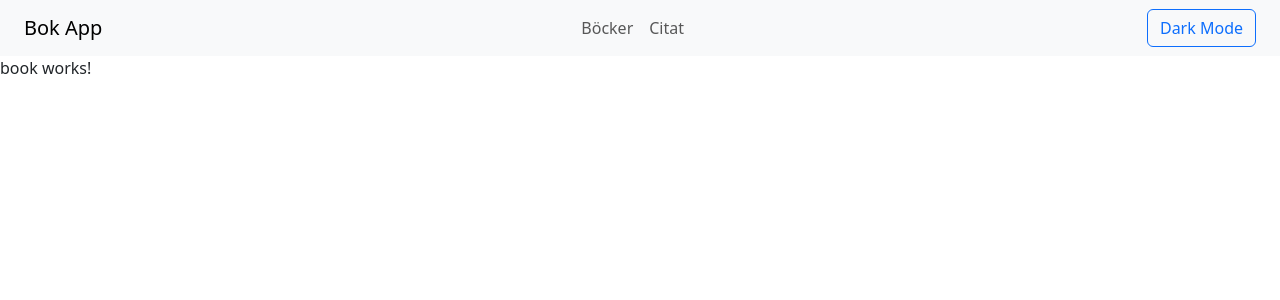
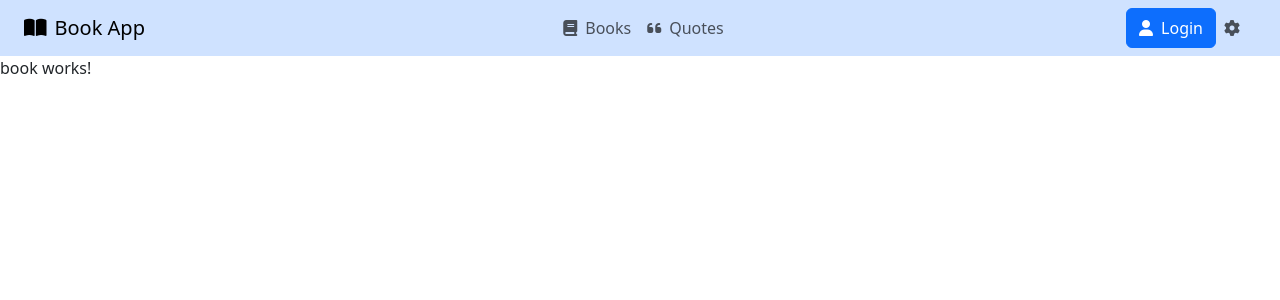
Before and after one commit to hajduty/angular18app, an Angular app: page /book in a window 1280 px wide. Shown: the top 300 px of the page. Built offline with nearby package versions, Linux system fonts and the light colour scheme.

Commit message:
change navbar styling

```diff
--- a/angular.json
+++ b/angular.json
@@ -28,9 +28,11 @@
             ],
             "styles": [
               "src/styles.css",
-              "node_modules/bootstrap/dist/css/bootstrap.min.css"
+              "node_modules/bootstrap/dist/css/bootstrap.min.css",
+              "node_modules/@fortawesome/fontawesome-free/css/all.min.css"
             ],
             "scripts": [
+              "node_modules/@popperjs/core/dist/umd/popper.min.js",
               "node_modules/bootstrap/dist/js/bootstrap.min.js"
             ]
           },
--- a/src/app/layout/navbar/navbar.component.html
+++ b/src/app/layout/navbar/navbar.component.html
@@ -1,6 +1,8 @@
-<nav class="navbar navbar-expand-lg bg-body-tertiary">
+<nav class="navbar navbar-expand-lg bg-primary-subtle">
   <div class="container-fluid px-4">
-    <a class="navbar-brand" href="#">Bok App</a>
+    <a class="navbar-brand" href="#">
+      <i class="fas fa-book-open me-2"></i>Book App
+    </a>
     <button class="navbar-toggler" type="button" data-bs-toggle="collapse" data-bs-target="#navbarSupportedContent"
       aria-controls="navbarSupportedContent" aria-expanded="false" aria-label="Toggle navigation">
       <span class="navbar-toggler-icon"></span>
@@ -8,20 +10,67 @@
     <div class="collapse navbar-collapse" id="navbarSupportedContent">
       <ul class="navbar-nav me-auto mb-2 mb-lg-0">
       </ul>
-      <ul class="navbar-nav mx-auto mb-2 mb-lg-0">
-        <li class="nav-item">
-          <a class="nav-link" href="#">Böcker</a>
+      <ul class="navbar-nav me-auto mb-2 mb-lg-0">
+        <li *ngIf="!this.isLoggedIn()" class="nav-item d-lg-none">
+          <a class="nav-link" href="#">
+            <i class="fas fa-user me-2"></i>Login
+          </a>
         </li>
         <li class="nav-item">
-          <a class="nav-link" href="#">Citat</a>
+          <a class="nav-link" href="#">
+            <i class="fas fa-book me-2"></i>Books
+          </a>
         </li>
-        <li class="nav-item d-lg-none" type="button">
-          <a class="nav-link" (click)="toggleTheme()">Dark Mode</a>
+        <li class="nav-item">
+          <a class="nav-link" href="#">
+            <i class="fas fa-quote-left me-2"></i>Quotes
+          </a>
+        </li>
+        <li *ngIf="this.isLoggedIn()" class="nav-item dropdown d-lg-none">
+          <a class="nav-link" role="button" data-bs-toggle="dropdown">
+            <i class="fas fa-cog me-2"></i>Settings
+          </a>
+          <ul class="dropdown-menu dropdown-menu-end">
+            <li>
+              <a class="dropdown-item" (click)="toggleTheme()">
+                <i class="fas fa-moon me-2"></i>Dark Mode
+              </a>
+            </li>
+            <li>
+              <hr class="dropdown-divider">
+            </li>
+            <li>
+              <a class="dropdown-item text-danger" (click)="onLogout()">
+                <i class="fas fa-sign-out-alt me-2"></i>Logout
+              </a>
+            </li>
+          </ul>
         </li>
       </ul>
-      <ul class="navbar-nav ms-auto mb-2 mb-lg-0 d-none d-lg-flex">
-        <li class="nav-item">
-          <button class="btn btn-outline-primary" (click)="toggleTheme()">Dark Mode</button>
+      <ul class="navbar-nav mb-2 mb-lg-0 d-none d-lg-flex">
+        <button *ngIf="!this.isLoggedIn()" class="btn btn-primary" role="button" routerLink="/login">
+          <i class="fas fa-user me-2"></i>Login
+        </button>
+        <li class="nav-item dropdown">
+          <a class="nav-link btn" role="button" data-bs-toggle="dropdown">
+            <i class="fas fa-cog me-2"></i>
+            <a *ngIf="this.isLoggedIn()">Settings</a>
+          </a>
+          <ul class="dropdown-menu dropdown-menu-end">
+            <li>
+              <a class="dropdown-item"(click)="toggleTheme()">
+                <i class="fas fa-moon me-2"></i>Dark Mode
+              </a>
+            </li>
+            <li>
+              <hr class="dropdown-divider">
+            </li>
+            <li>
+              <a class="dropdown-item text-danger" (click)="onLogout()">
+                <i class="fas fa-sign-out-alt me-2"></i>Logout
+              </a>
+            </li>
+          </ul>
         </li>
       </ul>
     </div>
--- a/src/app/layout/navbar/navbar.component.ts
+++ b/src/app/layout/navbar/navbar.component.ts
@@ -1,19 +1,35 @@
 import { Component, computed } from '@angular/core';
 import { DarkModeService } from '../../core/services/darkmode.service';
+import { AuthService } from '../../core/services/auth.service';
+import { Router, RouterLink } from '@angular/router';
+import { CommonModule } from '@angular/common';
 
 @Component({
   selector: 'app-navbar',
   standalone: true,
-  imports: [],
+  imports: [CommonModule, RouterLink],
   templateUrl: './navbar.component.html',
   styleUrl: './navbar.component.css'
 })
 export class NavbarComponent {
   isDark = computed(() => this.darkModeService.darkMode());
 
-  constructor(private darkModeService: DarkModeService) {}
+  constructor(private darkModeService: DarkModeService, private authService: AuthService, private router: Router) { }
 
   toggleTheme() {
     this.darkModeService.toggleDarkMode();
   }
+
+  async onLogout() {
+    try {
+      await this.authService.logout();
+      this.router.navigate(['/login']);
+    } catch (error) {
+      console.error('Logout failed', error);
+    }
+  }
+
+  isLoggedIn(): boolean {
+    return this.authService.isAuthenticated();
+  }
 }
```
